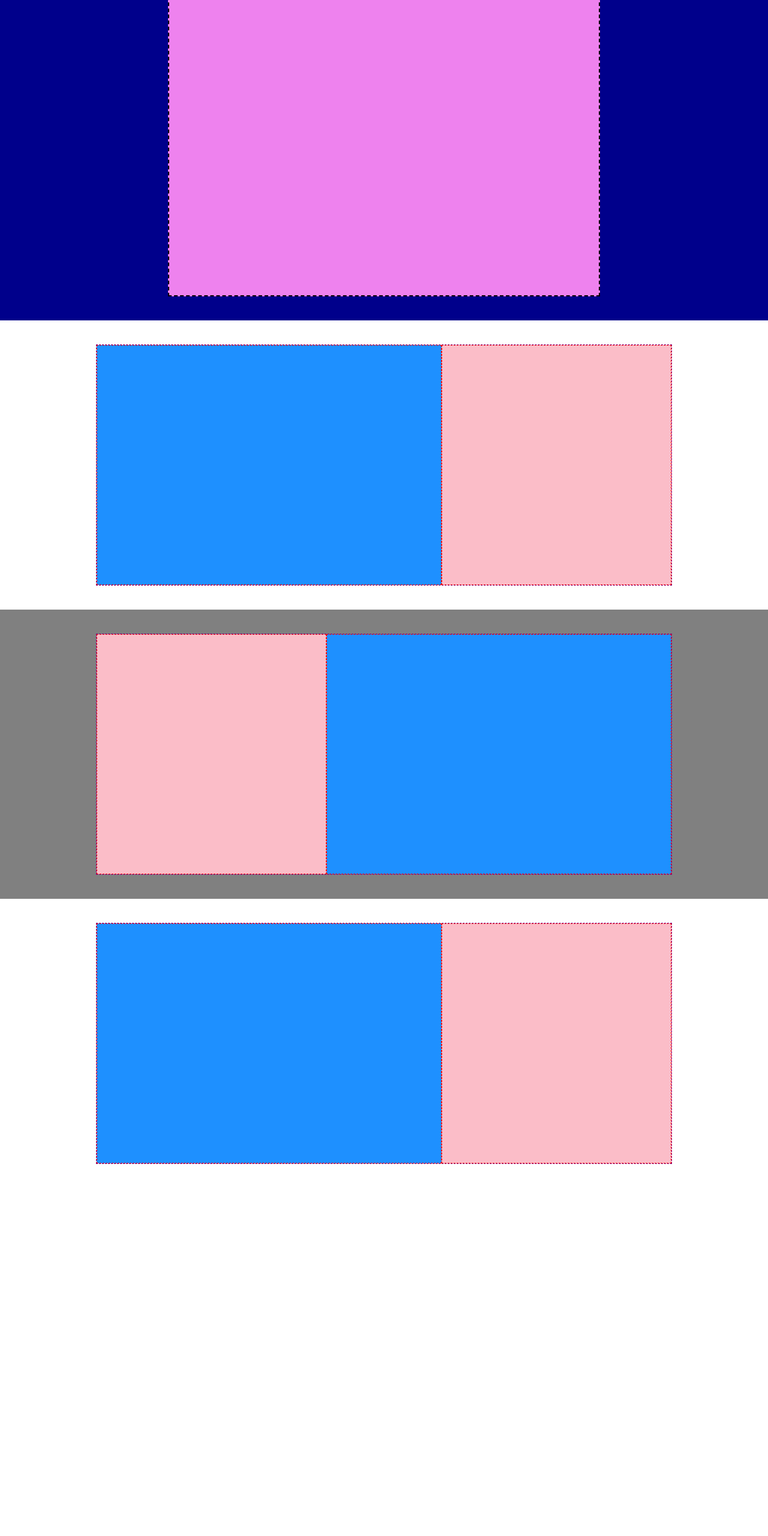
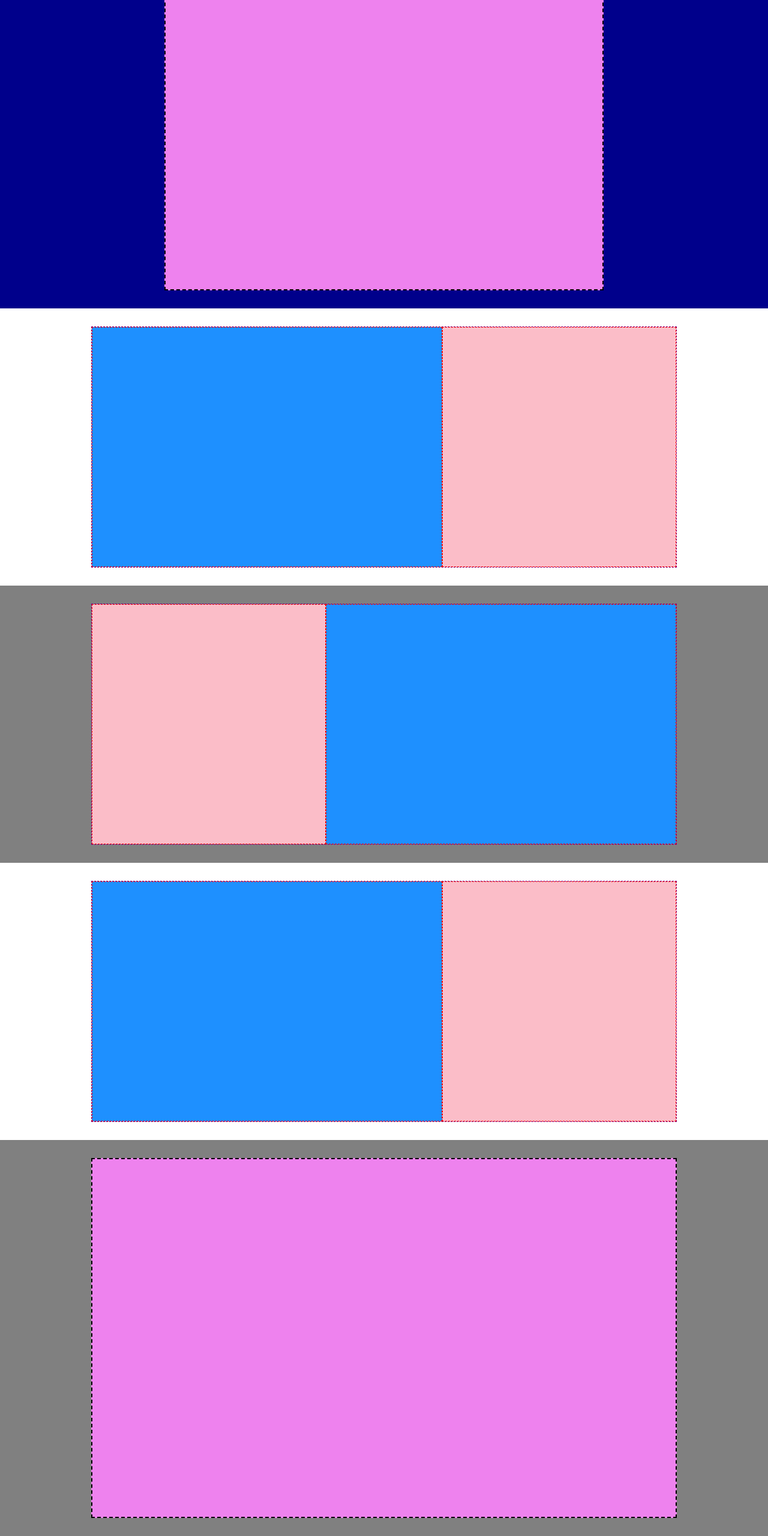
Before and after one commit to antoniostassi/htmlcss-struttura-discord, a plain HTML site: page index.html in a window 1280 px wide. Shown: the part 146-2706 px from the top of the page at 60% size. Before the commit the page ends 2126 px from the top, so only its background shows below. Drawn offline with Linux system fonts and the light colour scheme.

Commit message:
+ frame80-60 section

```diff
--- a/css/style.css
+++ b/css/style.css
@@ -63,15 +63,16 @@ header > nav {
     text-align:right;
 }
 
+/* Main */
 main > section {
-    padding: 40px;
+    padding: 30px;
 }
 
-main > section > .big-frame {
-    width:60%;
+main > section > .frame60-50,
+main > section > .frame80-60 {
     margin:auto;
-    min-height:500px;
 }
+
 
 main > section > div.flex-property {
     width:80%;
@@ -99,9 +100,18 @@ main > section > div.flex-property {
     background-color:#00008B;
 }
 
-.debug > main > section > .big-frame {
+.debug > main > section > .frame60-50 {
     background-color: #EE82EE;
     border:2px dashed black;
+    width:60%;
+    min-height:500px;
+}
+
+.debug > main > section > .frame80-60{
+    background-color: #EE82EE;
+    border:2px dashed black;
+    width:80%;
+    min-height:600px;
 }
 
 .debug > main > section > div.flex-property > .perc60{
--- a/index.html
+++ b/index.html
@@ -21,7 +21,7 @@
 
         <main>
             <section>
-                <div class="big-frame"></div>
+                <div class="frame60-50"></div>
             </section>
             <section>
                 <div class="flex-property">
@@ -41,6 +41,9 @@
                     <div class="perc40"></div>
                 </div>
             </section>
+            <section>
+                <div class="frame80-60"></div>
+            </section>
         </main>
 
         <footer></footer>
```
